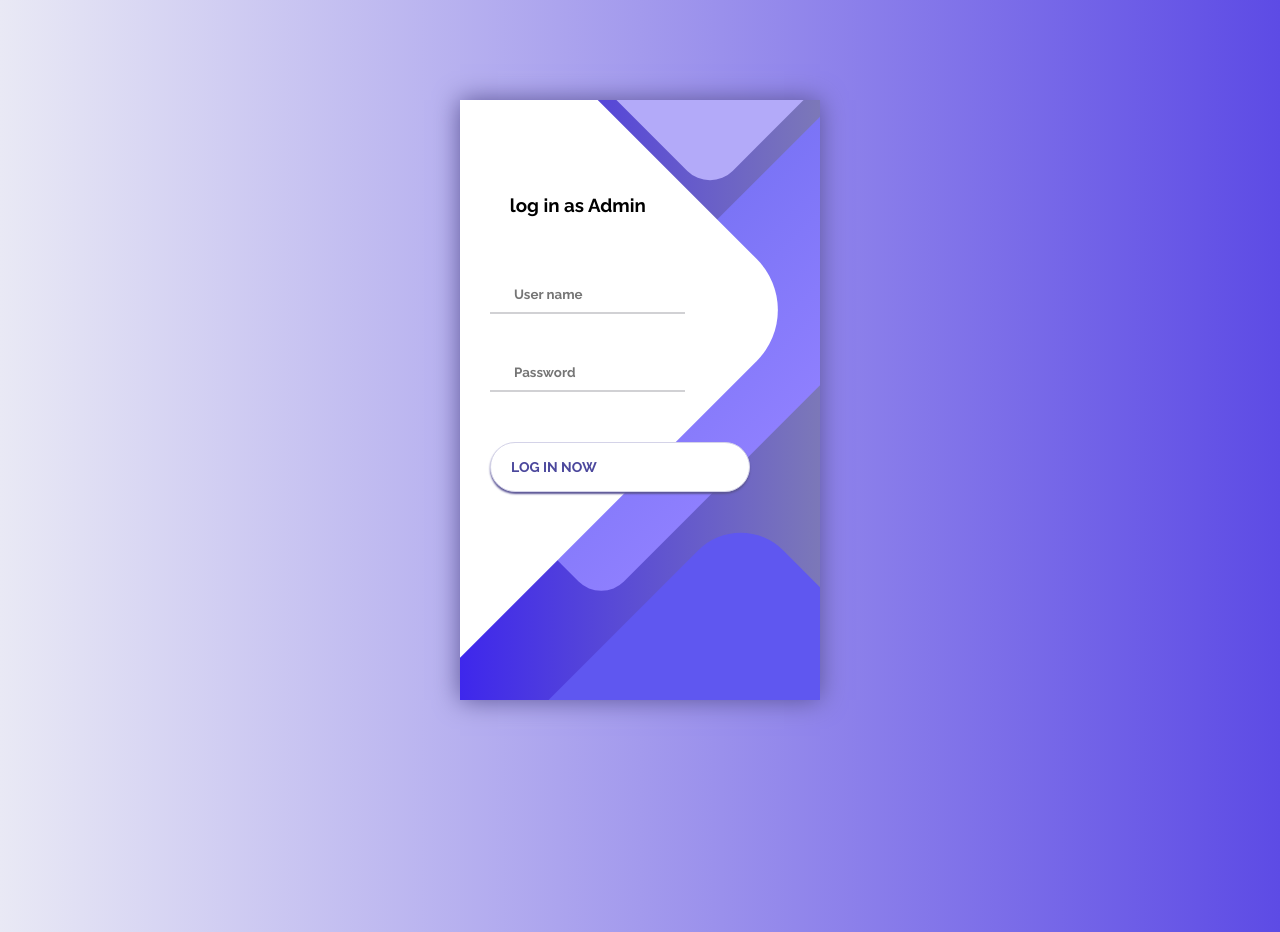
After one commit to Chael07/Multi_dimensional, a Django app: page /Login/ in a window 1280 px wide. The commit adds this page. Run offline with Django 4.2, Linux system fonts and the light colour scheme.

Commit message:
may error pa to

```diff
--- a/admin/templates/dashboard.html
+++ b/admin/templates/dashboard.html
@@ -98,6 +98,11 @@
                                 <i class="fa fa-table" aria-hidden="true"></i>
                                 <span class="hide-menu">Basic Table</span>
                             </a>
+                        </li>
+                        <li class="text-center p-20 upgrade-btn">
+                            <a href="{% url 'home' %}"
+                                class="btn d-grid btn-danger text-white" target="_blank">
+                                Log-out</a>
                         </li>
                     </ul>
 
--- a/interface/forms.py
+++ b/interface/forms.py
@@ -5,3 +5,8 @@ class HouseholdForm(forms.ModelForm):
     class Meta:
         model = Household
         fields = '__all__'
+
+
+class LoginForm(forms.Form):
+    username = forms.CharField(max_length=100)
+    password = forms.CharField(widget=forms.PasswordInput)
--- /dev/null
+++ b/interface/templates/admin-login.html
@@ -0,0 +1,45 @@
+{% load static %}
+
+<!DOCTYPE html>
+<html lang="en" class="ynq_body">
+<head>
+  <meta charset="UTF-8">
+  <meta name="viewport" content="width=device-width, initial-scale=1.0">
+  <link rel="stylesheet" type="text/css" href="{% static 'css/admin-login.css' %}">
+  <title>LOGIN MDPA</title>
+  <link rel="icon" href="{% static 'images/MDPA-logo.png' %}">
+</head>
+<body>
+  <div class="ynq_container">
+    <div class="ynq_screen">
+      <div class="ynq_screen__content">
+        <div class="ynq_social-login">
+          <h3>log in as Admin</h3>
+        </div>
+        <form class="ynq_login">
+          {% csrf_token %}
+          <div class="ynq_login__field">
+            <i class="ynq_login__icon fas fa-user"></i>
+            <input type="text" class="ynq_login__input" name="username" placeholder="User name">
+          </div>
+          <div class="ynq_login__field">
+            <i class="ynq_login__icon fas fa-lock"></i>
+            <input type="password" class="ynq_login__input" name="password" placeholder="Password">
+          </div>
+          <button class="ynq_button ynq_login__submit">
+            <span class="ynq_button__text">Log In Now</span>
+            <i class="ynq_button__icon fas fa-chevron-right"></i>
+          </button>
+        </form>
+
+      </div>
+      <div class="ynq_screen__background">
+        <span class="ynq_screen__background__shape ynq_screen__background__shape4"></span>
+        <span class="ynq_screen__background__shape ynq_screen__background__shape3"></span>
+        <span class="ynq_screen__background__shape ynq_screen__background__shape2"></span>
+        <span class="ynq_screen__background__shape ynq_screen__background__shape1"></span>
+      </div>
+    </div>
+  </div>
+</body>
+</html>
--- a/interface/templates/base.html
+++ b/interface/templates/base.html
@@ -84,6 +84,9 @@
 
                 <li class="nav-item">
                     <a class="nav-link page-scroll" href="#contact">Contact</a>
+                </li>
+                <li class="nav-item">
+                    <a class="nav-link page-scroll" href="{% url 'login' %}">ADMIN</a>
                 </li>
             </ul>
             <span class="nav-item social-icons">
--- a/interface/views.py
+++ b/interface/views.py
@@ -3,9 +3,9 @@ from django.shortcuts import render, redirect
 from django.contrib import messages
 from .models import Contact
 from django.core.mail import send_mail
-from django.conf import settings
 from .models import Household
-from django.http import JsonResponse
+from django.contrib.auth import authenticate, login
+from .forms import LoginForm
 
 
 # Create your views here.
@@ -30,6 +30,26 @@ def result_screen_view(request):
 	print(request.headers)
 	return render(request, "result.html", {})
 
+def login(request):
+	print(request.headers)
+	return render(request, "admin-login.html", {})
+
+
+def login_view(request):
+    if request.method == 'POST':
+        form = LoginForm(request.POST)
+        if form.is_valid():
+            username_or_email = form.cleaned_data['username']
+            password = form.cleaned_data['password']
+            user = authenticate(request, username=username_or_email, password=password)
+            if user is not None:
+                login(request, user)
+                # Redirect to a success page or dashboard
+                return redirect('dashboard')  # Replace 'dashboard' with your desired URL
+    else:
+        form = LoginForm()
+
+    return render(request, 'admin-login.html', {'form': form})
 
 
 def submit_contact_form(request):
--- a/mysite/urls.py
+++ b/mysite/urls.py
@@ -17,8 +17,11 @@ Including another URLconf
 from django.contrib import admin
 from django.urls import path
 from interface.views import(
-    home_screen_view, privacy_screen_view, condition_screen_view, evaluation_screen_view, submit_contact_form, submit_household, result_screen_view,
+    home_screen_view, privacy_screen_view, condition_screen_view, evaluation_screen_view, submit_contact_form, submit_household, result_screen_view, login,
     )
+from admin.views import(
+    dashboard_screen_view, table_screen_view,
+)
 
 urlpatterns = [
     path('admin/', admin.site.urls),
@@ -28,5 +31,8 @@ urlpatterns = [
     path('evaluations/', evaluation_screen_view, name='eval'),
     path('result/', result_screen_view, name='result'),
     path('submit_contact_form/', submit_contact_form, name='submit_contact_form'),
-    path('submit_household/', submit_household, name='submit_household')
+    path('submit_household/', submit_household, name='submit_household'),
+    path('Login/', login, name='login'),
+    path('admin/dashboard/', dashboard_screen_view, name='dashboard'),
+    path('admin/table/', table_screen_view, name='table'),
 ]
--- /dev/null
+++ b/static/css/admin-login.css
@@ -0,0 +1,167 @@
+@import url('https://fonts.googleapis.com/css?family=Raleway:400,700');
+
+* {
+  box-sizing: border-box;
+  margin: 0;
+  padding: 0;
+  font-family: Raleway, sans-serif;
+}
+
+.ynq_body {
+  background: linear-gradient(90deg, #e9e9f5, #5d4be5);
+}
+
+.ynq_container {
+  display: flex;
+  align-items: center;
+  justify-content: center;
+  min-height: 100vh;
+}
+
+.ynq_screen {
+  background: linear-gradient(90deg, #3e27ec, #7C78B8);
+  position: relative;
+  height: 600px;
+  width: 360px;
+  box-shadow: 0px 0px 24px #5C5696;
+}
+
+.ynq_screen__content {
+  z-index: 1;
+  position: relative;
+  height: 100%;
+}
+
+.ynq_screen__background {
+  position: absolute;
+  top: 0;
+  left: 0;
+  right: 0;
+  bottom: 0;
+  z-index: 0;
+  -webkit-clip-path: inset(0 0 0 0);
+  clip-path: inset(0 0 0 0);
+}
+
+.ynq_screen__background__shape {
+  transform: rotate(45deg);
+  position: absolute;
+}
+
+.ynq_screen__background__shape1 {
+  height: 520px;
+  width: 520px;
+  background: #FFF;
+  top: -50px;
+  right: 120px;
+  border-radius: 0 72px 0 0;
+}
+
+.ynq_screen__background__shape2 {
+  height: 220px;
+  width: 220px;
+  background: #b3aaf9;
+  top: -172px;
+  right: 0;
+  border-radius: 32px;
+}
+
+.ynq_screen__background__shape3 {
+  height: 540px;
+  width: 190px;
+  background: linear-gradient(270deg, #8e7ffe, #7b74f6);
+  top: -24px;
+  right: 0;
+  border-radius: 32px;
+}
+
+.ynq_screen__background__shape4 {
+  height: 400px;
+  width: 200px;
+  background: #5f57f0;
+  top: 420px;
+  right: 50px;
+  border-radius: 60px;
+}
+
+.ynq_login {
+  width: 320px;
+  padding: 30px;
+  padding-top: 156px;
+}
+
+.ynq_login__field {
+  padding: 20px 0px;
+  position: relative;
+}
+
+.ynq_login__icon {
+  position: absolute;
+  top: 30px;
+  color: #7875B5;
+}
+
+.ynq_login__input {
+  border: none;
+  border-bottom: 2px solid #D1D1D4;
+  background: none;
+  padding: 10px;
+  padding-left: 24px;
+  font-weight: 700;
+  width: 75%;
+  transition: .2s;
+}
+
+.ynq_login__input:active,
+.ynq_login__input:focus,
+.ynq_login__input:hover {
+  outline: none;
+  border-bottom-color: #6A679E;
+}
+
+.ynq_login__submit {
+  background: #fff;
+  font-size: 14px;
+  margin-top: 30px;
+  padding: 16px 20px;
+  border-radius: 26px;
+  border: 1px solid #D4D3E8;
+  text-transform: uppercase;
+  font-weight: 700;
+  display: flex;
+  align-items: center;
+  width: 100%;
+  color: #4C489D;
+  box-shadow: 0px 2px 2px #5C5696;
+  cursor: pointer;
+  transition: .2s;
+}
+
+.ynq_login__submit:active,
+.ynq_login__submit:focus,
+.ynq_login__submit:hover {
+  border-color: #5d55f2;
+  outline: none;
+}
+
+.ynq_button__icon {
+  font-size: 24px;
+  margin-left: auto;
+  color: #7875B5;
+}
+
+.ynq_social-login {
+  position: absolute;
+  top: 2.5cm;
+  left: 1cm;
+  height: 140px;
+  width: 160px;
+  text-align: center;
+  color: #000000;
+}
+
+.ynq_social-icons {
+  display: flex;
+  align-items: center;
+  justify-content: center;
+}
```
Also changed, not shown: admin/views.py (+7 -0 lines), admin/templates/admin-base.html (added), admin/templates/table.html (renamed from admin/templates/basic-table.html), interface/models.py (line endings or trailing spaces).
